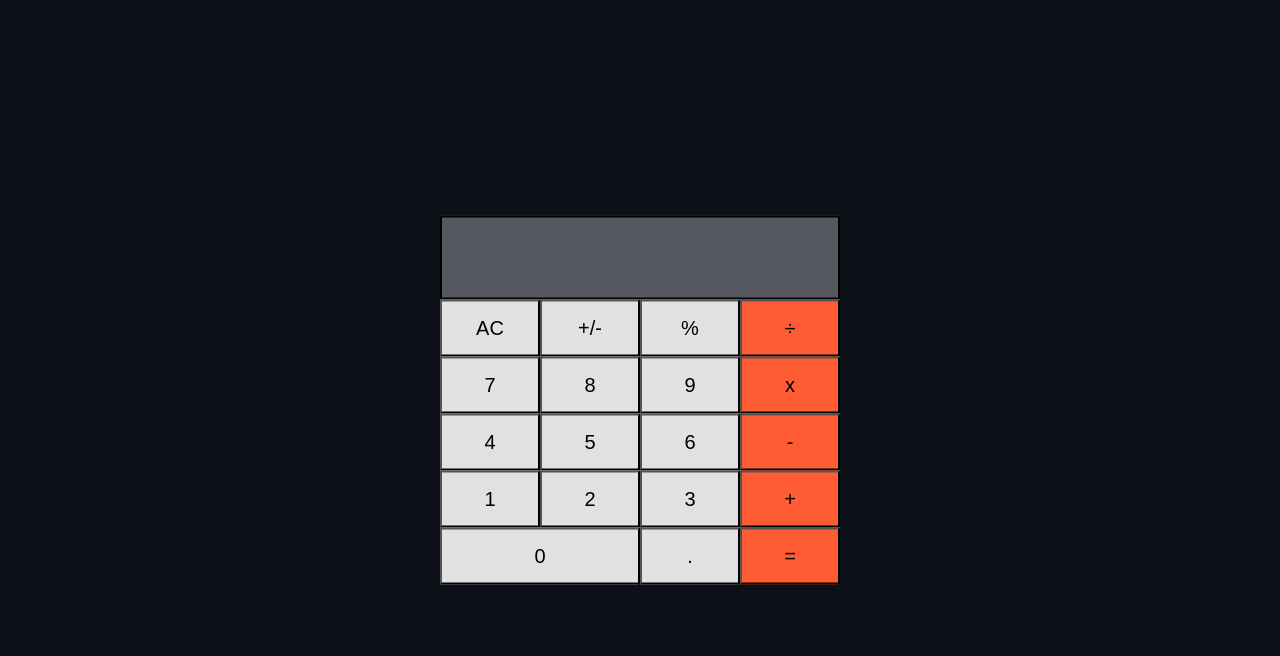
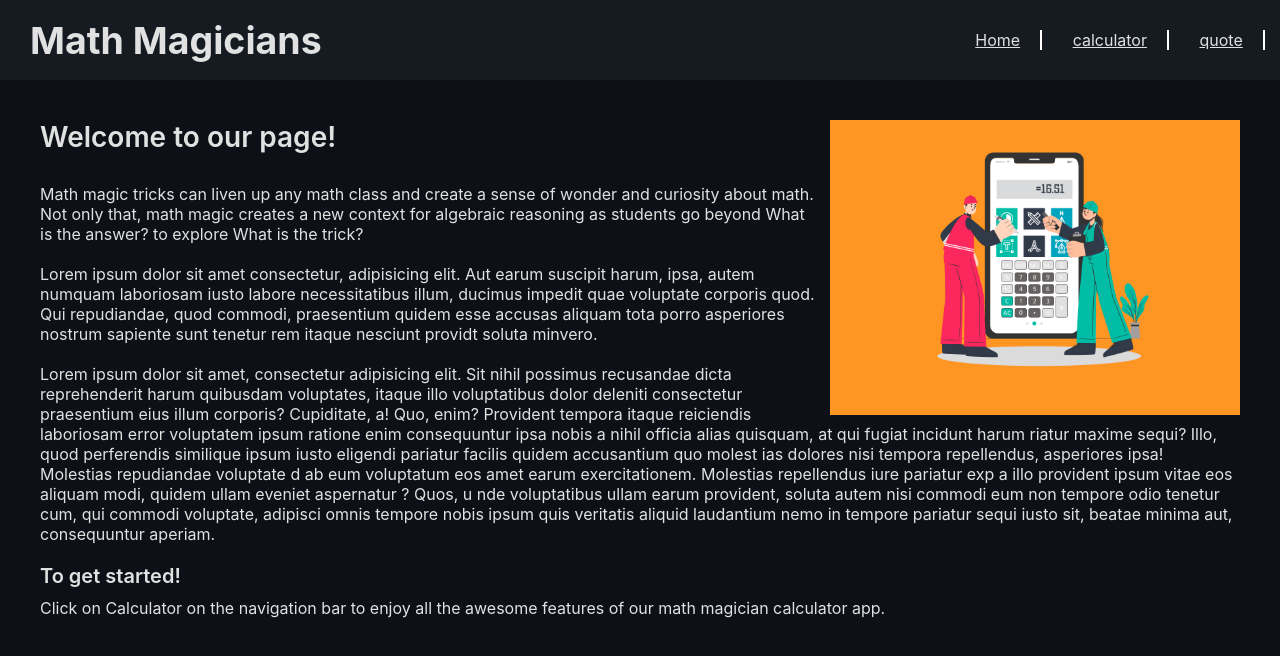
Before and after one commit to Favourezeugwa/math-magicians, a React (Create React App) app: page / in a window 1280 px wide. Shown: the top 656 px of the page. Built offline with nearby package versions, Linux system fonts and the light colour scheme.

Commit message:
Implement React Router functionality for full website

```diff
--- a/package.json
+++ b/package.json
@@ -9,6 +9,7 @@
     "big.js": "^6.2.0",
     "react": "^18.2.0",
     "react-dom": "^18.2.0",
+    "react-router-dom": "^6.3.0",
     "react-scripts": "5.0.1",
     "web-vitals": "^2.1.4"
   },
--- a/src/App.css
+++ b/src/App.css
@@ -10,18 +10,25 @@
 
 .calculator-container {
   position: absolute;
-  top: 50%;
-  left: 50%;
+  top: 55%;
+  left: 75%;
   transform: translate(-50%, -50%);
   max-width: 400px;
+}
+
+.calculator-header {
+  color: #e1e1e2;
+  font-size: 30px;
+  margin: 50px;
+  font-weight: 400;
 }
 
 .calculator-screen {
   width: 100%;
   border: 2px solid #000;
   font-size: 35px;
-  padding: 20px;
-  background-color: rgba(110, 114, 119, 0.753);
+  padding: 25px;
+  background-color: #656c745b;
   color: #fff;
   text-align: right;
 }
@@ -37,7 +44,7 @@
 }
 
 button {
-  padding: 15px;
+  padding: 30px;
   font-size: 20px;
   background-color: #e1e1e2;
 }
--- a/src/App.js
+++ b/src/App.js
@@ -1,20 +1,24 @@
 import React from 'react';
 import './App.css';
+import { BrowserRouter as Router, Routes, Route } from 'react-router-dom';
+import Navigation from './Components/Navigation';
 import Calculator from './Components/Calculator';
+import Home from './Components/Home';
+import Quote from './Components/Quote';
 
-class App extends React.Component {
-  constructor(props) {
-    super(props);
-    this.state = {};
-  }
-
-  render() {
-    return (
-      <div className="App">
-        <Calculator />
-      </div>
-    );
-  }
+function App() {
+  return (
+    <div className="App">
+      <Router>
+        <Navigation />
+        <Routes>
+          <Route exact path="/" element={<Home />} />
+          <Route exact path="/calculator" element={<Calculator />} />
+          <Route exact path="/quote" element={<Quote />} />
+        </Routes>
+      </Router>
+    </div>
+  );
 }
 
 export default App;
--- a/src/Components/Calculator.js
+++ b/src/Components/Calculator.js
@@ -11,6 +11,8 @@
   };
 
   return (
+    <>
+      <h1 className="calculator-header">Lets do some Maths!</h1>
       <div className="calculator-container">
         <input type="text" className="calculator-screen" value={(total || '') + (operation || '') + (next || '')} />
         <div className="calculator-keys">
@@ -35,6 +37,7 @@
           <button type="button" className="btn-orange" onClick={handleClick}>=</button>
         </div>
       </div>
+    </>
   );
 }
 
--- /dev/null
+++ b/src/Components/Home.css
@@ -0,0 +1,34 @@
+.homePage {
+  margin: 40px;
+}
+
+h2 {
+  font-size: 28px;
+  font-weight: 600;
+  color: #e1e1e2;
+  padding-bottom: 30px;
+}
+
+h3 {
+  font-weight: 600;
+  color: #e1e1e2;
+  font-size: 20px;
+  padding-bottom: 10px;
+}
+
+p {
+  color: #e1e1e2;
+}
+
+.one,
+.two,
+.three {
+  padding-bottom: 20px;
+}
+
+img {
+  float: right;
+  height: 60%;
+  width: 35%;
+  padding-left: 10px;
+}
--- /dev/null
+++ b/src/Components/Home.js
@@ -0,0 +1,47 @@
+import React from 'react';
+import './Home.css';
+import myImage from '../Images/orange.calc.png';
+
+function Home() {
+  return (
+    <div className="homePage">
+      <div><img src={myImage} alt="background" /></div>
+      <div className="heading">
+        <h2>Welcome to our page!</h2>
+        <p className="one">
+          Math magic tricks can liven up any math class and create a sense of wonder and curiosity
+          about math. Not only that, math magic creates a new context for algebraic reasoning as
+          students go beyond What is the answer? to explore What is the trick?
+        </p>
+        <p className="two">
+          Lorem ipsum dolor sit amet consectetur, adipisicing elit. Aut earum suscipit harum, ipsa,
+          autem numquam laboriosam iusto labore necessitatibus illum, ducimus impedit quae voluptate
+          corporis quod. Qui repudiandae, quod commodi, praesentium quidem esse accusas aliquam tota
+          porro asperiores nostrum sapiente sunt tenetur rem itaque nesciunt providt soluta minvero.
+        </p>
+        <p className="three">
+          Lorem ipsum dolor sit amet, consectetur adipisicing elit. Sit nihil possimus recusandae
+          dicta reprehenderit harum quibusdam voluptates, itaque illo voluptatibus dolor deleniti
+          consectetur praesentium eius illum corporis? Cupiditate, a! Quo, enim? Provident tempora
+          itaque reiciendis laboriosam error voluptatem ipsum ratione enim consequuntur ipsa nobis a
+          nihil officia alias quisquam, at qui fugiat incidunt harum riatur maxime sequi? Illo, quod
+          perferendis similique ipsum iusto eligendi pariatur facilis quidem accusantium quo molest
+          ias dolores nisi tempora repellendus, asperiores ipsa! Molestias repudiandae voluptate d
+          ab eum voluptatum eos amet earum exercitationem. Molestias repellendus iure pariatur exp
+          a illo provident ipsum vitae eos aliquam modi, quidem ullam eveniet aspernatur ? Quos, u
+          nde voluptatibus ullam earum provident, soluta autem nisi commodi eum non tempore odio
+          tenetur cum, qui commodi voluptate, adipisci omnis tempore nobis ipsum quis veritatis
+          aliquid laudantium nemo in tempore pariatur sequi iusto sit, beatae minima aut,
+          consequuntur aperiam.
+        </p>
+        <h3>To get started!</h3>
+        <p>
+          Click on Calculator on the navigation bar to enjoy all the awesome features
+          of our math magician calculator app.
+        </p>
+      </div>
+    </div>
+  );
+}
+
+export default Home;
--- /dev/null
+++ b/src/Components/Navigation.css
@@ -0,0 +1,36 @@
+nav {
+  display: flex;
+  justify-content: space-between;
+  align-items: center;
+  min-height: 10vh;
+  background-color: #161b22;
+  color: #e1e1e2;
+}
+
+.navLogo {
+  font-size: 25px;
+  font-weight: 700;
+  margin-left: 30px;
+}
+
+.navLinks {
+  list-style: none;
+  display: flex;
+  flex-direction: row;
+  justify-content: space-around;
+  width: 25%;
+}
+
+a {
+  color: #e1e1e2;
+}
+
+li {
+  padding-right: 20px;
+  border-right: 2px solid #fff;
+  cursor: pointer;
+}
+
+a:hover {
+  color: #e46343;
+}
--- /dev/null
+++ b/src/Components/Navigation.js
@@ -0,0 +1,32 @@
+import React from 'react';
+import './Navigation.css';
+import { Link } from 'react-router-dom';
+
+function Navigation() {
+  return (
+    <nav>
+      <div className="navLogo">
+        <h1>Math Magicians</h1>
+      </div>
+      <ul className="navLinks">
+        <li>
+          <Link to="/">
+            Home
+          </Link>
+        </li>
+        <li>
+          <Link to="/calculator">
+            calculator
+          </Link>
+        </li>
+        <li>
+          <Link to="/quote">
+            quote
+          </Link>
+        </li>
+      </ul>
+    </nav>
+  );
+}
+
+export default Navigation;
--- /dev/null
+++ b/src/Components/Quote.css
@@ -0,0 +1,15 @@
+.quote-container {
+  border-radius: 20px;
+  position: absolute;
+  top: 50%;
+  left: 50%;
+  transform: translate(-50%, -50%);
+  width: 600px;
+  padding: 50px;
+  text-align: center;
+  background-color: #1a21297a;
+}
+
+span {
+  color: #ff5c33;
+}
--- /dev/null
+++ b/src/Components/Quote.js
@@ -0,0 +1,19 @@
+import React from 'react';
+import './Quote.css';
+
+function Quote() {
+  return (
+    <div className="quote-container">
+      <p className="quote-header">
+        Lorem ipsum dolor sit amet consectetur, adipisicing elit. Aut earum suscipit harum, ipsa,
+        autem numquam laboriosam iusto labore necessitatibus illum, ducimus impedit quae voluptate
+        corporis quod. Qui repudiandae, quod commodi, praesentium quidem esse accusamus aliquam tota
+        porro asperiores nostrum sapiente sunt tenetur rem itaque nesciunt provident soluta minvero.
+        <br />
+        <span><i>- William Paul Thompson</i></span>
+      </p>
+    </div>
+  );
+}
+
+export default Quote;
```
Also changed, not shown: public/index.html (line endings or trailing spaces), src/Images/orange.calc.png (added), 1 other file (tests, documents, lock files or other folders). Lines whose indentation alone changed are shown as unchanged.
